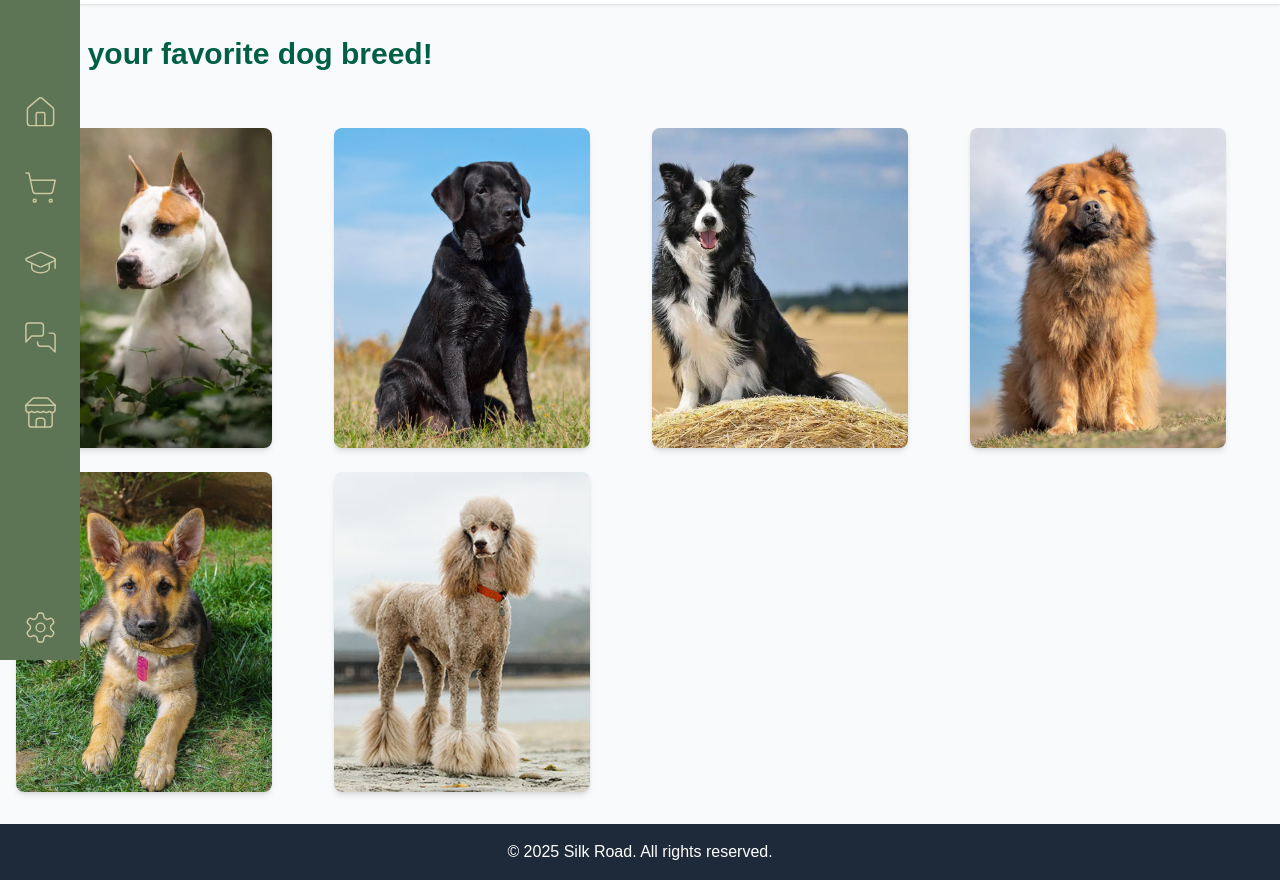
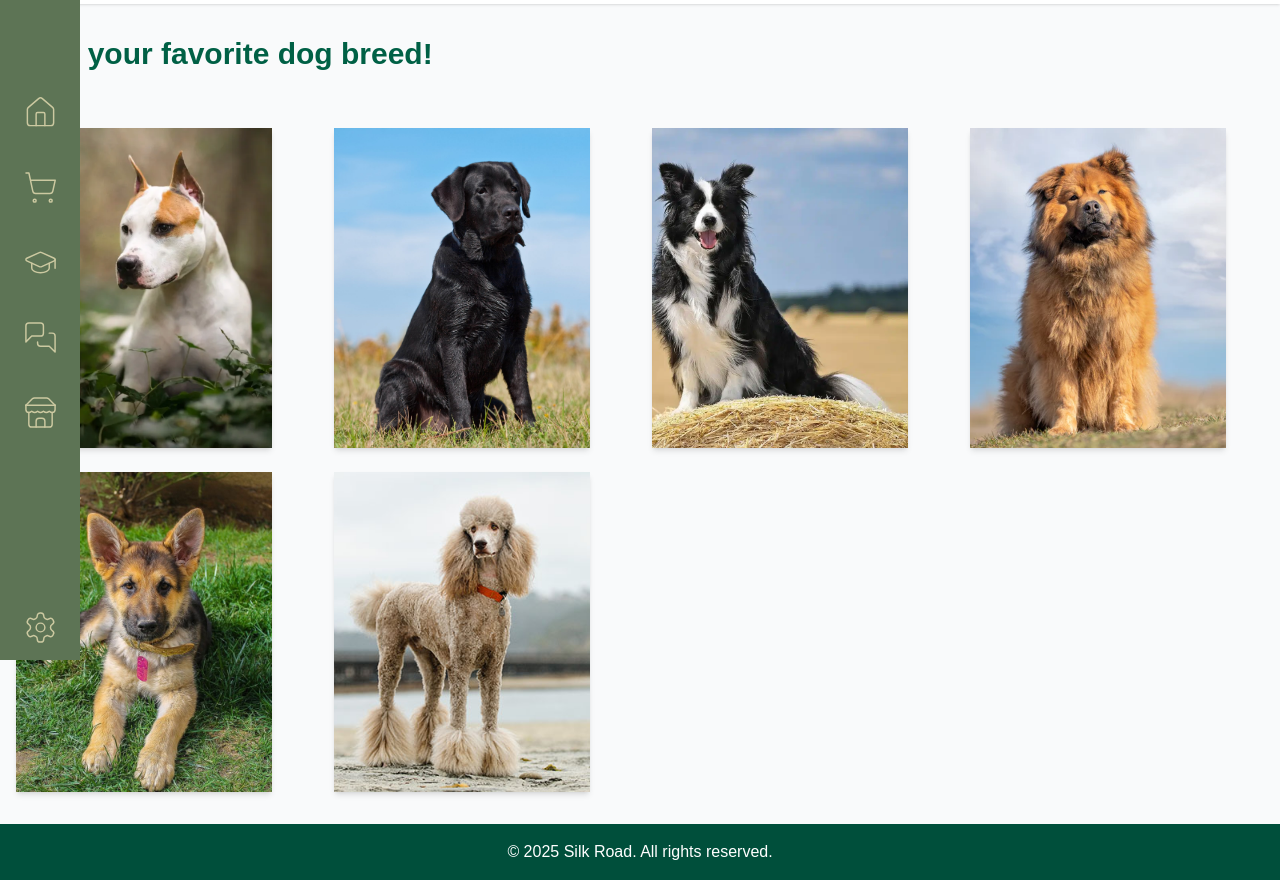
Before and after one commit to vickycye/silk-road-scripters, a Next.js app in the folder my-app/: page / in a window 1280 px wide. Shown: the part 140-1020 px from the top of the page. Built offline with nearby package versions, Linux system fonts and the light colour scheme; no server answers.

Commit message:
fixed authoring while hovering

```diff
--- a/my-app/app/cards/[id]/page.tsx
+++ b/my-app/app/cards/[id]/page.tsx
@@ -168,7 +168,7 @@ const CardDetailPage: React.FC = () => {
                 </div>
             </main>
 
-            <footer className="bg-gray-800 text-white py-4">
+            <footer className="bg-emerald-900 text-white py-4">
                 <div className="container mx-auto text-center">
                     <p>&copy; 2025 Silk Road. All rights reserved.</p>
                 </div>
--- a/my-app/app/components /CardGrid.tsx
+++ b/my-app/app/components /CardGrid.tsx
@@ -6,36 +6,42 @@ const cardData = [
     {
         id: '1',
         title: 'Amstaff Terrier',
+        author: 'Terrier Foundation',
         description: 'I bought a property in egypt, Freddy fazbear never fails to Nick Eh 30 sus',
         imageUrl: 'images/amstaff-terrier.jpeg'
     },
     {
         id: '2',
         title: 'Black Laborador Retriever',
+        author: 'We Love Labs',
         description: 'Put the milk in the bag prime chat is this real ',
         imageUrl: 'images/black-labrador-retriever.jpg'
     },
     {
         id: '3',
         title: 'Border Collie',
+        author: 'Collie Warriors',
         description: 'goofy ahh 💀😭',
         imageUrl: 'images/border-collie.webp'
     },
     {
         id: '4',
         title: 'Chow Chow',
+        author: 'Soup for Dinner',
         description: 'I bought a property in egypt, Freddy fazbear never fails to Nick Eh 30 sus',
         imageUrl: 'images/chow-chow.webp'
     },
     {
         id: '5',
         title: 'German Shepherd',
+        author: 'I Love German Shepherds',
         description: 'Put the milk in the bag prime chat is this real ',
         imageUrl: 'images/german-shepherd.jpg'
     },
     {
         id: '6',
         title: 'Poodle',
+        author: 'Poodle Doodle',
         description: 'goofy ahh 💀😭',
         imageUrl: 'images/poodle.jpg'
     },
@@ -54,6 +60,7 @@ const CardGrid: React.FC = () => {
                         key={card.id}
                         id={card.id}
                         title={card.title}
+                        author={card.author}
                         description={card.description}
                         imageUrl={card.imageUrl}
                     />
--- a/my-app/app/components /InteractiveCard.tsx
+++ b/my-app/app/components /InteractiveCard.tsx
@@ -7,6 +7,7 @@ import { Heart, Share } from 'lucide-react';
 interface CardProps {
     id: string; // unique identifier for the card -- easier for routing
     title: string; // title of the card -- perhaps the name of the item?
+    author: string; // author of the creation -- who made this?
     description: string; // description of the card -- what is this item?
     imageUrl: string; // URL of the image -- location of the image
 }
@@ -14,6 +15,7 @@ interface CardProps {
 const InteractiveCard: React.FC<CardProps> = ({
     id,
     title,
+    author,
     description,
     imageUrl,
 }) => {
@@ -42,7 +44,7 @@ const InteractiveCard: React.FC<CardProps> = ({
 
     return (
         <Link href={`/cards/${id}`} passHref>
-            <div className="group relative w-64 h-80 rounded-lg overflow-hidden shadow-md transition-all duration-300 ease-in-out transform hover:scale-105 hover:shadow-lg cursor-pointer">
+            <div className="group relative w-64 h-80 overflow-hidden shadow-md transition-all duration-300 ease-in-out transform hover:scale-105 hover:shadow-lg cursor-pointer">
                 {/* Card Image - filling the entire card */}
                 <div className="w-full h-full">
                     <img
@@ -53,8 +55,9 @@ const InteractiveCard: React.FC<CardProps> = ({
                 </div>
 
                 {/* Info overlay - swipes up from bottom on hover */}
-                <div className="absolute bottom-0 left-0 right-0 h-1/2 bg-white bg-opacity-75 transform translate-y-full group-hover:translate-y-0 transition-transform duration-300 ease-in-out p-4">
+                <div className="absolute bottom-0 left-0 right-0 h-1/2 opacity-95 bg-white transform translate-y-full group-hover:translate-y-0 transition-transform duration-300 ease-in-out p-4">
                     <h3 className="text-lg font-semibold text-emerald-950 mb-1 truncate">{title}</h3>
+                    <p className="text-sm text-sky-700 line-clamp-2 font-bold mb-1">{author}</p>
                     <p className="text-sm text-emerald-700 line-clamp-2">{description}</p>
 
                     {/* Action buttons */}
--- a/my-app/app/page.tsx
+++ b/my-app/app/page.tsx
@@ -25,7 +25,7 @@ export default function Home() {
         </div>
       </main>
 
-      <footer className="bg-gray-800 text-white py-4">
+      <footer className="bg-emerald-900 text-white py-4">
         <div className="container mx-auto text-center">
           <p>&copy; 2025 Silk Road. All rights reserved.</p>
         </div>
```
